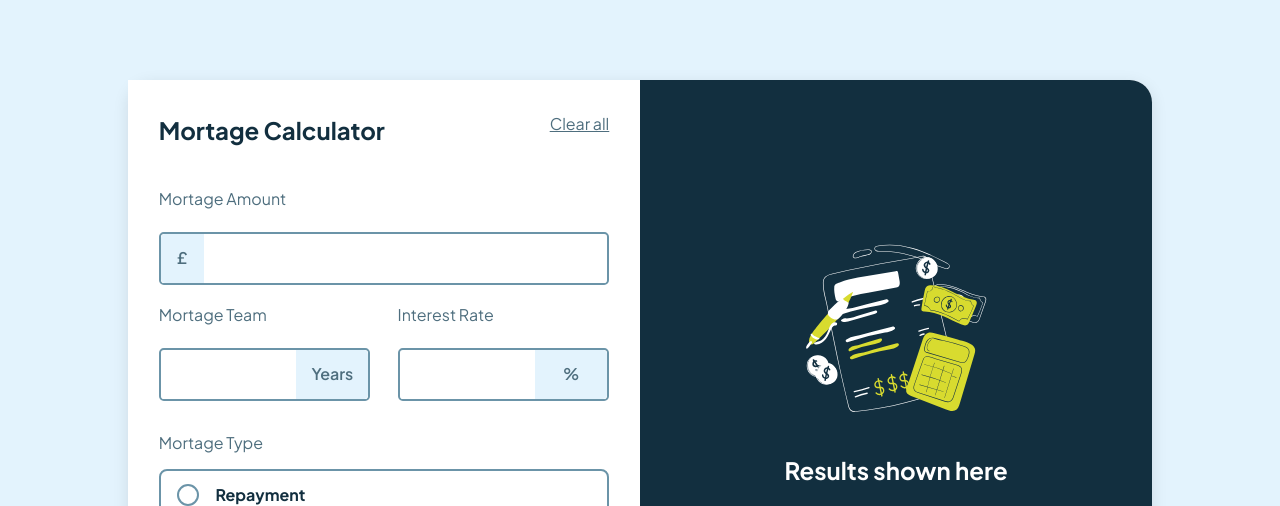
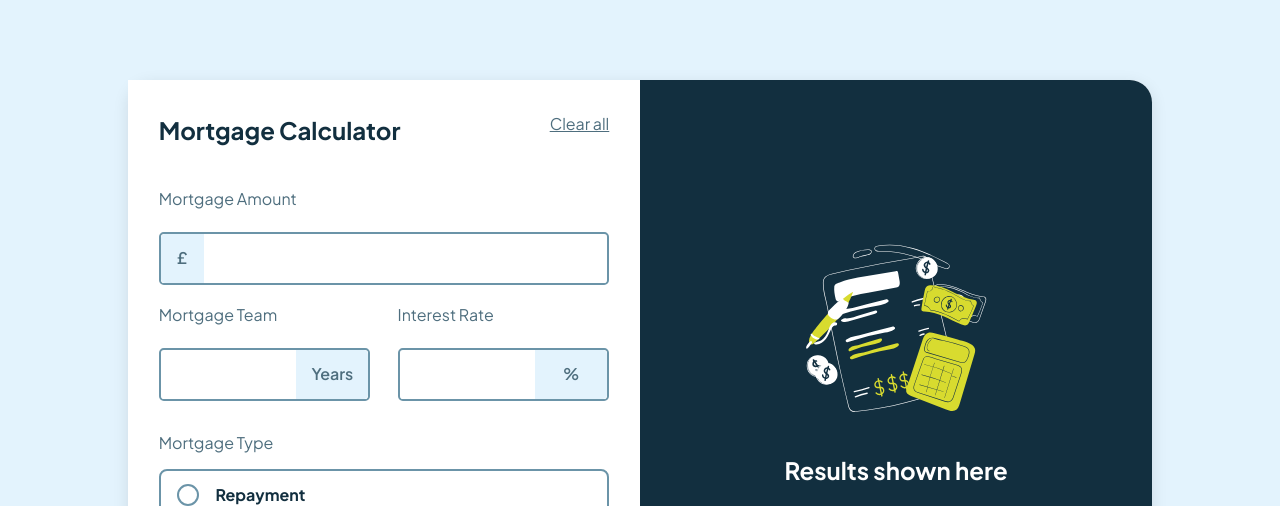
Before and after one commit to nonso01/17-fem-soln, a Vue app: page / in a window 1280 px wide. Shown: the top 506 px of the page. Built offline with nearby package versions, Linux system fonts and the light colour scheme.

Commit message:
typo errors

```diff
--- a/src/App.vue
+++ b/src/App.vue
@@ -8,14 +8,14 @@ const resultAvailable = ref(false);
 const monthlyCost = ref(0.0);
 const anualCost = ref(0.0);
 
-const mortageProps = ref({
+const mortgageProps = ref({
   amount: 0,
   years: 0,
   rate: 0,
   type: "",
 });
 
-const mortageErrors = ref({
+const mortgageErrors = ref({
   amount: false,
   years: false,
   rate: false,
@@ -33,47 +33,47 @@ function handleClearAll() {
     i.value = "";
     i.checked = false;
   });
-  mortageProps.value = {
+  mortgageProps.value = {
     amount: 0,
     years: 0,
     rate: 0,
     type: "",
   };
 
-  for (let p in mortageErrors.value) mortageErrors.value[p] = false;
+  for (let p in mortgageErrors.value) mortgageErrors.value[p] = false;
 }
 
-function handleMortageAmount({ target }) {
-  mortageProps.value.amount = Number(target?.value);
-  mortageErrors.value.amount = isNaN(mortageProps.value.amount);
-  invalidChar.value = mortageErrors.value.amount;
+function handleMortgageAmount({ target }) {
+  mortgageProps.value.amount = Number(target?.value);
+  mortgageErrors.value.amount = isNaN(mortgageProps.value.amount);
+  invalidChar.value = mortgageErrors.value.amount;
 }
 
-function handleMortageYears({ target }) {
-  mortageProps.value.years = Number(target?.value);
-  mortageErrors.value.years = false;
+function handleMortgageYears({ target }) {
+  mortgageProps.value.years = Number(target?.value);
+  mortgageErrors.value.years = false;
 
   if (Number(target?.value) > 50) {
-    mortageErrors.value.years = true;
+    mortgageErrors.value.years = true;
     invalidNum.value = true;
   }
 }
 
-function handleMortageRate({ target }) {
-  mortageProps.value.rate = Number(target?.value);
-  mortageErrors.value.rate = false;
+function handleMortgageRate({ target }) {
+  mortgageProps.value.rate = Number(target?.value);
+  mortgageErrors.value.rate = false;
 }
 
-function handleMortageType({ target }) {
-  mortageProps.value.type = target?.id;
-  mortageErrors.value.type = false;
+function handleMortgageType({ target }) {
+  mortgageProps.value.type = target?.id;
+  mortgageErrors.value.type = false;
 }
 
 function t2Dec(n = 78.6767) {
   return Number(n.toFixed(2));
 }
 
-function mortage(amount, years, rate) {
+function mortgage(amount, years, rate) {
   const r = rate / 12 / 100;
   const plus_one = r + 1;
   const n = years * 12;
@@ -92,18 +92,18 @@ function mortage(amount, years, rate) {
 }
 
 function handleCalculate() {
-  // log(mortageProps.value);
+  // log(mortgageProps.value);
 
-  mortageProps.value.amount <= 0 ? (mortageErrors.value.amount = true) : void 0;
-  mortageProps.value.years <= 0 ? (mortageErrors.value.years = true) : void 0;
-  mortageProps.value.rate <= 0 ? (mortageErrors.value.rate = true) : void 0;
-  mortageProps.value.type === "" ? (mortageErrors.value.type = true) : void 0;
+  mortgageProps.value.amount <= 0 ? (mortgageErrors.value.amount = true) : void 0;
+  mortgageProps.value.years <= 0 ? (mortgageErrors.value.years = true) : void 0;
+  mortgageProps.value.rate <= 0 ? (mortgageErrors.value.rate = true) : void 0;
+  mortgageProps.value.type === "" ? (mortgageErrors.value.type = true) : void 0;
 
-  if (Object.values(mortageErrors.value).every((x) => x === false)) {
-    const { amount, years, rate } = mortageProps.value;
-    const res = mortage(amount, years, rate);
+  if (Object.values(mortgageErrors.value).every((x) => x === false)) {
+    const { amount, years, rate } = mortgageProps.value;
+    const res = mortgage(amount, years, rate);
 
-    switch (mortageProps.value.type) {
+    switch (mortgageProps.value.type) {
       case "repay":
         resultAvailable.value = true;
         monthlyCost.value = res.repayment.monthly;
@@ -125,15 +125,15 @@ function handleCalculate() {
   <div class="calculator flex btw">
     <Calc
       :handleClearAll="handleClearAll"
-      :handleMortageAmount="handleMortageAmount"
-      :handleMortageYears="handleMortageYears"
-      :handleMortageRate="handleMortageRate"
-      :handleMortageType="handleMortageType"
+      :handleMortgageAmount="handleMortgageAmount"
+      :handleMortgageYears="handleMortgageYears"
+      :handleMortgageRate="handleMortgageRate"
+      :handleMortgageType="handleMortgageType"
       :handleCalculate="handleCalculate"
-      :amount-error="mortageErrors.amount"
-      :year-error="mortageErrors.years"
-      :rate-error="mortageErrors.rate"
-      :type-error="mortageErrors.type"
+      :amount-error="mortgageErrors.amount"
+      :year-error="mortgageErrors.years"
+      :rate-error="mortgageErrors.rate"
+      :type-error="mortgageErrors.type"
       :invalid-char="invalidChar"
       :invalid-num="invalidNum"
     />
--- a/src/components/Calc.vue
+++ b/src/components/Calc.vue
@@ -1,10 +1,10 @@
 <script setup>
 const props = defineProps({
   handleClearAll: Function,
-  handleMortageAmount: Function,
-  handleMortageYears: Function,
-  handleMortageRate: Function,
-  handleMortageType: Function,
+  handleMortgageAmount: Function,
+  handleMortgageYears: Function,
+  handleMortgageRate: Function,
+  handleMortgageType: Function,
   handleCalculate: Function,
   amountError: Boolean,
   yearError: Boolean,
@@ -18,15 +18,15 @@ const props = defineProps({
 <template>
   <div class="calculate flex col btw">
     <div class="flex btw clear">
-      <h2>Mortage Calculator</h2>
+      <h2>Mortgage Calculator</h2>
       <u @click="handleClearAll">Clear all</u>
     </div>
     <div class="form flex col even">
       <div class="amount flex col btw">
-        <p>Mortage Amount</p>
+        <p>Mortgage Amount</p>
         <div class="">
           <span class="bd flex center bold">£</span>
-          <input type="text" @input="handleMortageAmount" />
+          <input type="text" @input="handleMortgageAmount" />
         </div>
         <p v-if="amountError" class="error">
           {{ invalidChar ? "Not a Number" : "This field is required" }}
@@ -34,10 +34,10 @@ const props = defineProps({
       </div>
       <div class="team flex btw">
         <div class="flex col btw">
-          <p>Mortage Team</p>
+          <p>Mortgage Team</p>
           <div>
             <span class="bd flex center bold">Years</span>
-            <input type="number" min="1" max="50" @input="handleMortageYears" />
+            <input type="number" min="1" max="50" @input="handleMortgageYears" />
           </div>
           <p class="error" v-if="yearError">
             {{ invalidNum ? "Max is 50" : "This field is required" }}
@@ -47,20 +47,20 @@ const props = defineProps({
           <p>Interest Rate</p>
           <div>
             <span class="bd flex center bold">%</span>
-            <input type="number" min="0.5" @input="handleMortageRate" />
+            <input type="number" min="0.5" @input="handleMortgageRate" />
           </div>
           <p class="error" v-if="rateError">This field is required</p>
         </div>
       </div>
       <div class="type flex col even">
-        <p>Mortage Type</p>
+        <p>Mortgage Type</p>
         <div class="trans">
           <input
             type="radio"
             id="repay"
             name="pay"
             class="trans"
-            @change="handleMortageType"
+            @change="handleMortgageType"
           />
           <span>Repayment</span>
         </div>
@@ -70,7 +70,7 @@ const props = defineProps({
             id="interest"
             name="pay"
             class="trans"
-            @change="handleMortageType"
+            @change="handleMortgageType"
           />
           <span>Interest Only</span>
         </div>
```
